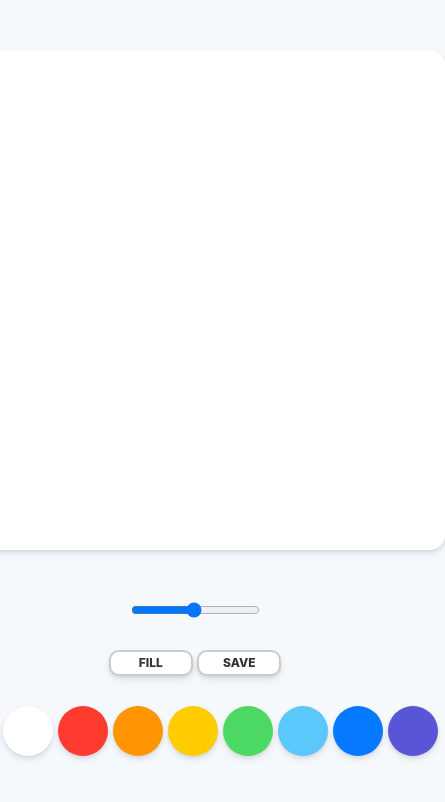
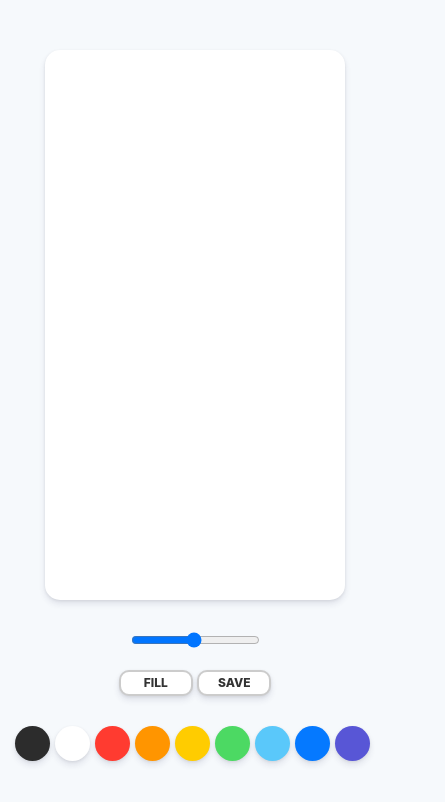
Before and after one commit to Janxo0/PaintJS, a plain HTML site: page index.html in a window 390 px wide. Shown: the whole page, 445 px wide, since content can reach past the window. Drawn offline with Linux system fonts and the light colour scheme.

Commit message:
Add files via upload

```diff
--- a/styles.css
+++ b/styles.css
@@ -57,3 +57,23 @@ body {
 .controls .controls_range {
     margin-bottom: 30px;
 }
+
+@media only screen and (max-width: 770px) {
+    .canvas {
+        width: 300px;
+        height: 550px;
+    }
+    .controls {
+        margin-top: 30px;
+    }
+    .controls .controls_range {
+        margin-bottom: 20px;
+    }
+    .controls_btns button {
+        width: 70px;
+    }
+    .controls_colors .controls_color {
+        width: 35px;
+        height: 35px;
+    }
+}
```
